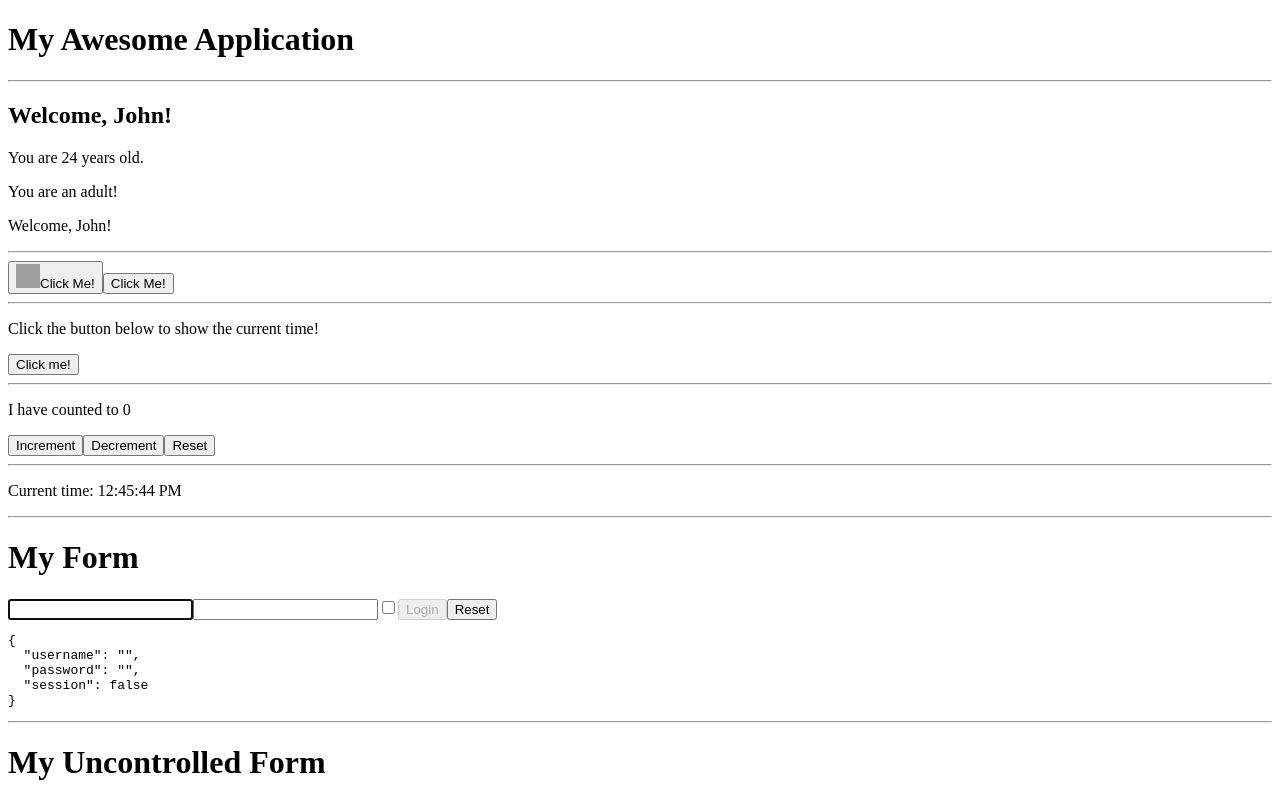
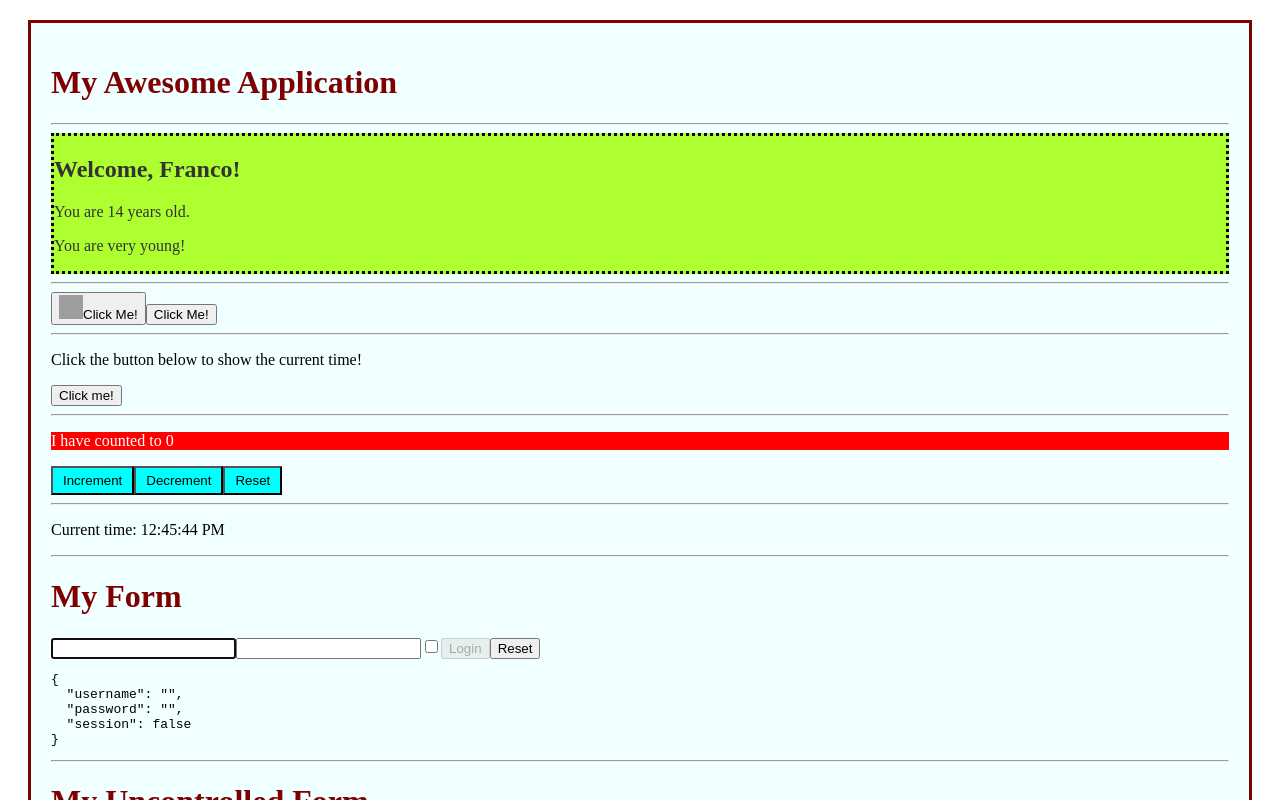
Before and after one commit to irvingose/vite-project, a React (Vite) app: page / in a window 1280 px wide. Shown: the top 800 px of the page. Built offline with nearby package versions, Linux system fonts and the light colour scheme; grey boxes are pictures that could not be loaded.

Commit message:
feat: added css

```diff
--- a/package.json
+++ b/package.json
@@ -11,7 +11,8 @@
   },
   "dependencies": {
     "react": "^18.2.0",
-    "react-dom": "^18.2.0"
+    "react-dom": "^18.2.0",
+    "sass": "^1.77.0"
   },
   "devDependencies": {
     "@types/react": "^18.2.66",
--- a/src/App.jsx
+++ b/src/App.jsx
@@ -12,10 +12,10 @@ import { ToDoList } from "./ToDoList";
 
 export function App() {
   return (
-    <div>
+    <div className="app">
       <h1>My Awesome Application</h1>
       <hr />
-      <Welcome name="John" age={"24"} />
+      <Welcome name="Franco" age={"14"} />
       <hr />
       <MouseClicker />
       <hr />
--- a/src/Counter.jsx
+++ b/src/Counter.jsx
@@ -1,5 +1,6 @@
 import { useRef } from "react";
 import { useEffect, useState } from "react";
+import classes from "./Counter.module.scss";
 
 export function Counter({ initialValue = 0 }) {
   const [counter, setCounter] = useState(initialValue);
@@ -33,10 +34,18 @@ export function Counter({ initialValue = 0 }) {
 
   return (
     <div>
-      <p>I have counted to {counter}</p>
-      <button onClick={handleCounterIncrement}>Increment</button>
-      <button onClick={handleCounterDecrement}>Decrement</button>
-      <button onClick={handleCounterReset}>Reset</button>
+      <p className={counter % 2 === 0 ? classes.evenBg : classes.oddBg}>
+        I have counted to {counter}
+      </p>
+      <button className={classes.button} onClick={handleCounterIncrement}>
+        Increment
+      </button>
+      <button className={classes.button} onClick={handleCounterDecrement}>
+        Decrement
+      </button>
+      <button className={classes.button} onClick={handleCounterReset}>
+        Reset
+      </button>
     </div>
   );
 }
--- /dev/null
+++ b/src/Counter.module.scss
@@ -0,0 +1,14 @@
+.button {
+  padding: 5px 10px;
+  background-color: aqua;
+}
+
+.evenBg {
+  background-color: red;
+  color: white;
+}
+
+.oddBg {
+  background-color: green;
+  color: white;
+}
--- a/src/MyList.jsx
+++ b/src/MyList.jsx
@@ -1,4 +1,5 @@
 import { useState } from "react";
+import classes from "./MyList.module.scss";
 
 function MyListItem({ item }) {
   const [counter, setCounter] = useState(0);
@@ -11,7 +12,9 @@ function MyListItem({ item }) {
     <li>
       <h4>{item.name}</h4>
       <p>{item.age} years old</p>
-      <button onClick={handleIncrementCounter}>{counter}</button>
+      <button className={classes.button} onClick={handleIncrementCounter}>
+        {counter}
+      </button>
     </li>
   );
 }
--- /dev/null
+++ b/src/MyList.module.scss
@@ -0,0 +1,4 @@
+.button {
+  padding: 5px 10px;
+  background-color: greenyellow;
+}
--- a/src/Welcome.jsx
+++ b/src/Welcome.jsx
@@ -1,8 +1,13 @@
 import { HelloWorld } from "./HelloWorld";
 
 export function Welcome({ name, age }) {
+  const WelcomeStyle = {
+    backgroundColor: name ? "greenyellow" : "darkgray",
+    color: name ? "#333" : "fff",
+    border: "3px dotted black",
+  };
   return (
-    <div>
+    <div style={WelcomeStyle}>
       <strong>
         <h2>Welcome, {name}!</h2>
       </strong>
--- a/src/index.jsx
+++ b/src/index.jsx
@@ -1,6 +1,7 @@
 import { StrictMode } from "react";
 import { App } from "./App";
 import { createRoot } from "react-dom/client";
+import "./index.scss";
 
 createRoot(document.getElementById(`root`)).render(
   <StrictMode>
--- /dev/null
+++ b/src/index.scss
@@ -0,0 +1,10 @@
+.app {
+  padding: 20px;
+  margin: 20px;
+  border: 3px solid maroon;
+  background-color: azure;
+
+  h1 {
+    color: maroon;
+  }
+}
```
Also changed, not shown: 1 other file (tests, documents, lock files or other folders).
